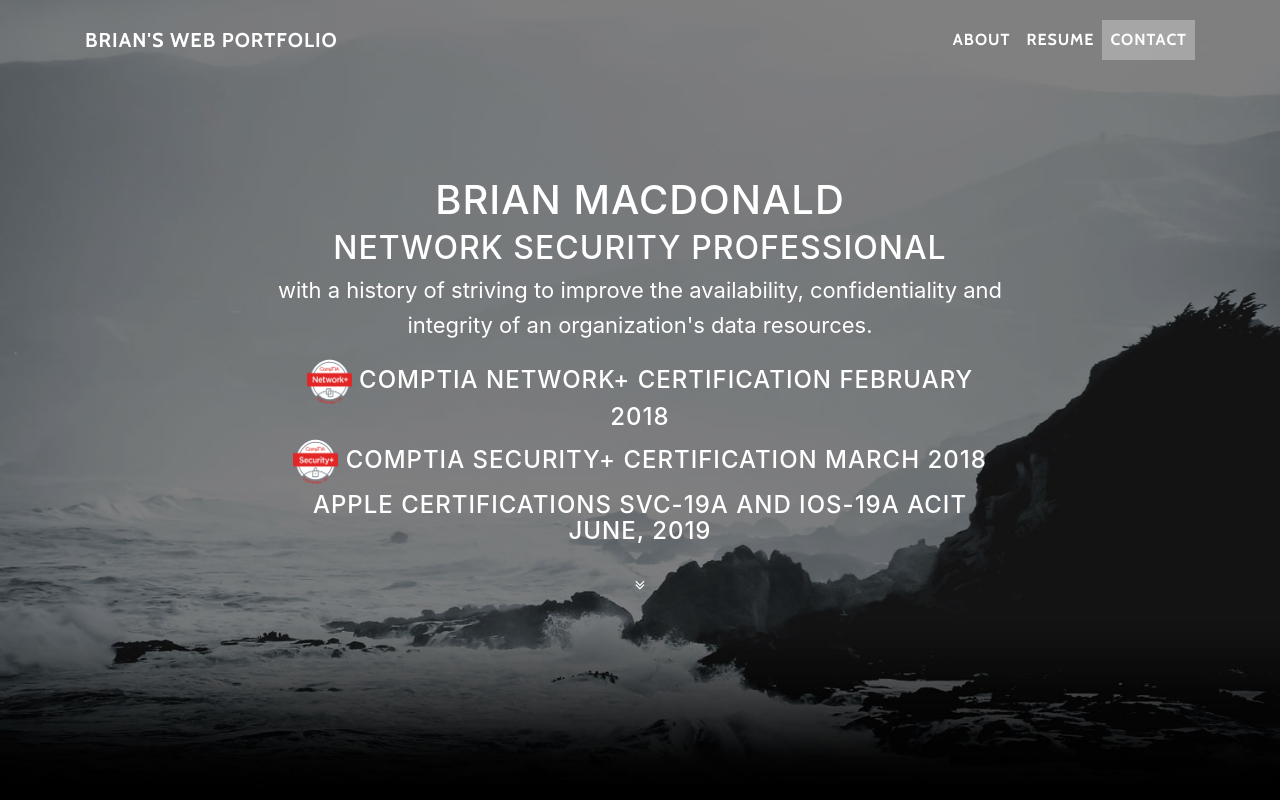
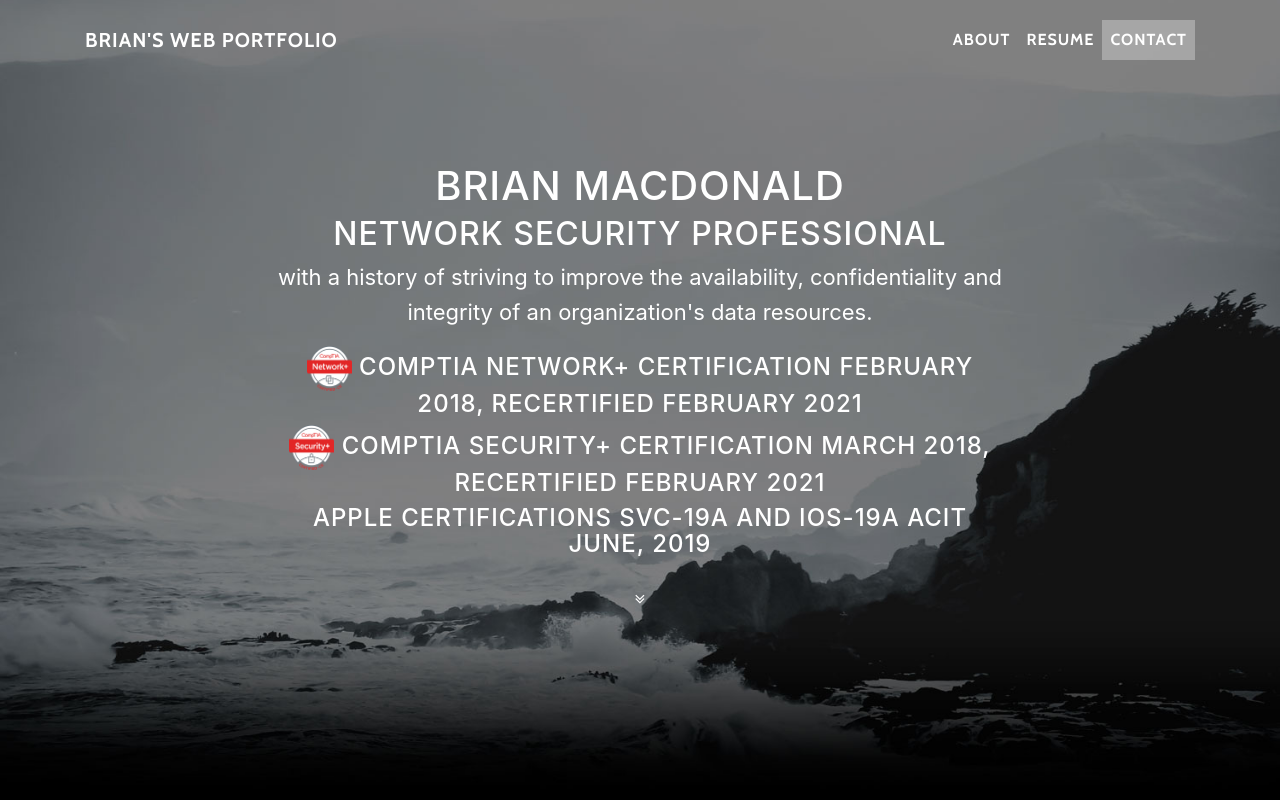
Before and after one commit to Arch-Web/Brian-MacDonald-Web-Portfolio, a website with bundled scripts: page index.html in a window 1280 px wide. Shown: the top 800 px of the page. Built offline with nearby package versions, Linux system fonts and the light colour scheme.

Commit message:
Update index.html

```diff
--- a/index.html
+++ b/index.html
@@ -70,9 +70,9 @@
               <h2>Network Security Professional</h2>
               <p class="intro-text">with a history of striving to improve the availability, confidentiality and integrity of an organization's data resources.
               </p>
-                          <h4><img id="CompTIANet+" src="NetworkPlus Logo Certified CE.png" alt="Network+ " width="45" height="45">   CompTIA Network+ Certification February 2018</h4>
+                          <h4><img id="CompTIANet+" src="NetworkPlus Logo Certified CE.png" alt="Network+ " width="45" height="45">   CompTIA Network+ Certification February 2018, Recertified February 2021</h4>
 
-                          <h4><img id="CompTIASec+" src="SecurityPlus Logo Certified CE.png" alt="Security+ " width="45" height="45">   CompTIA Security+ Certification March 2018</h4>
+                          <h4><img id="CompTIASec+" src="SecurityPlus Logo Certified CE.png" alt="Security+ " width="45" height="45">   CompTIA Security+ Certification March 2018, Recertified February 2021</h4>
 
                           <h4>   Apple Certifications SVC-19A and iOS-19A ACiT June, 2019</h4>
 
```
